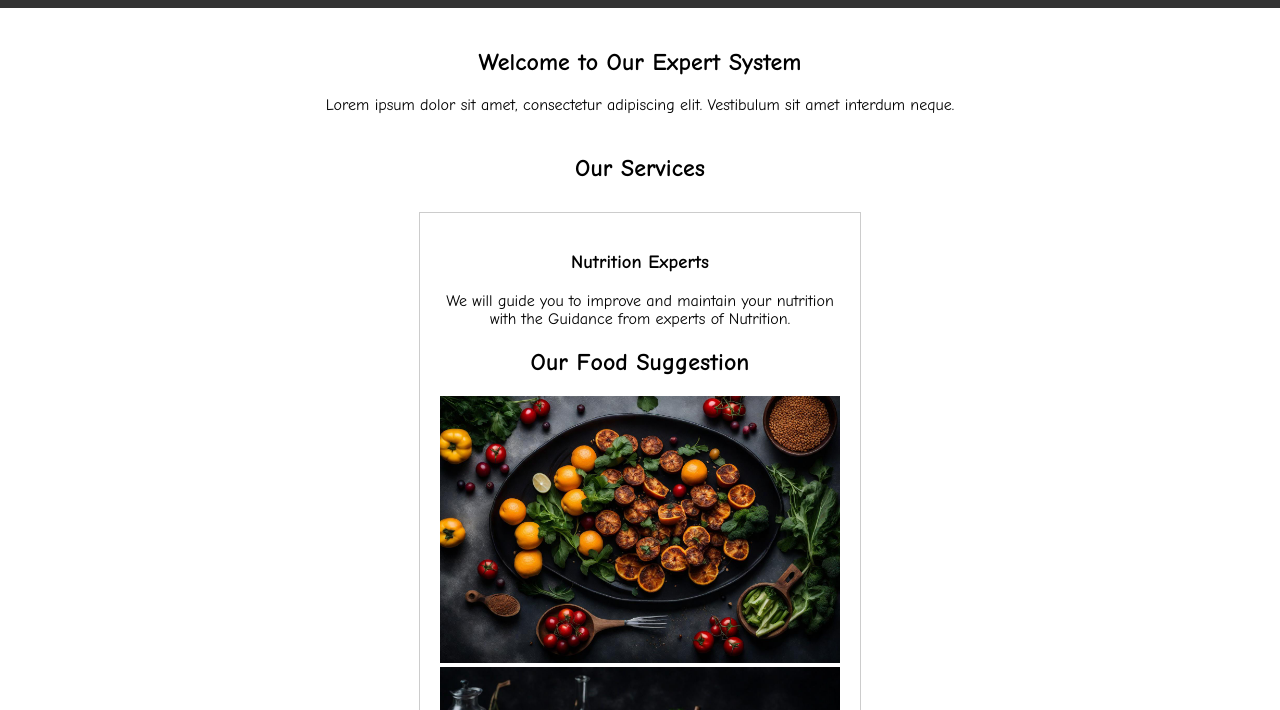
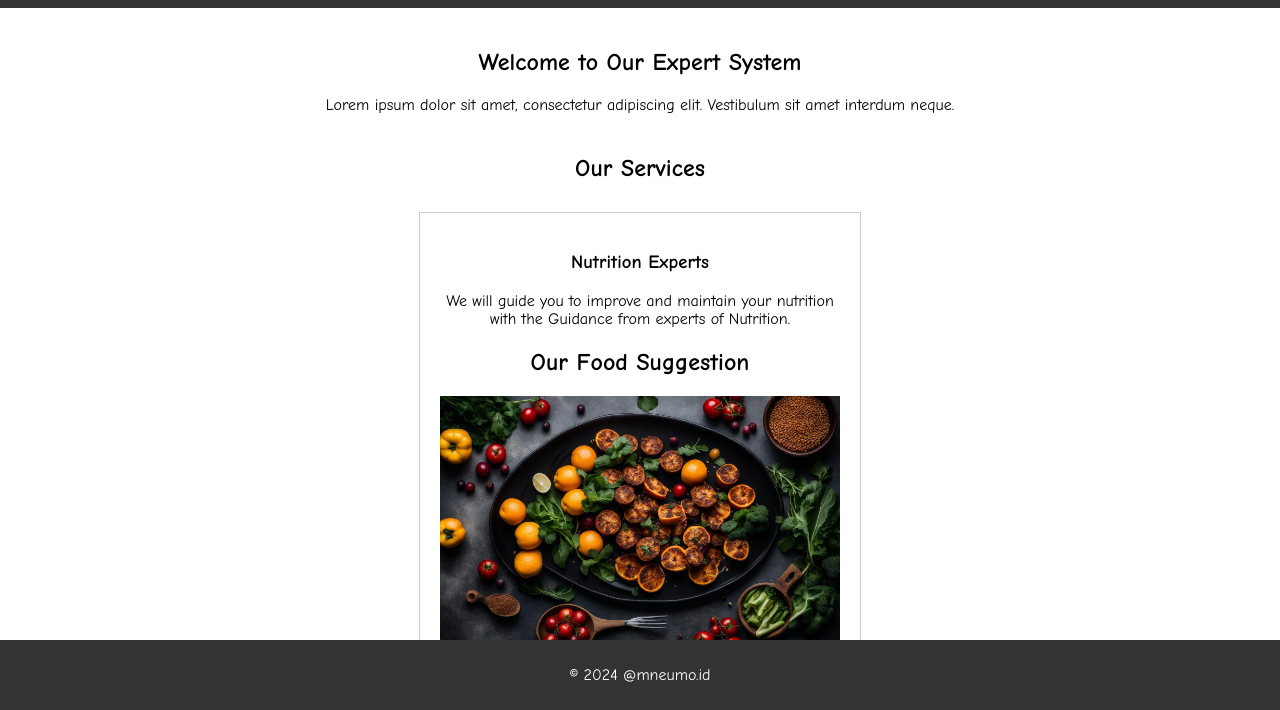
Before and after one commit to mamamia0001/UTSpemrogramanProjectExpertSystemGW, a plain HTML site: page index.html in a window 1280 px wide. Shown: the part 90-800 px from the top of the page. Drawn offline with Linux system fonts and the light colour scheme.

Commit message:
Update style.css

```diff
--- a/style.css
+++ b/style.css
@@ -83,7 +83,7 @@ footer {
     color: #fff;
     text-align: center;
     padding: 10px 0;
-    position: -webkit-sticky;
+    position: fixed;
     bottom: 0;
     width: 100%;
 }
```
